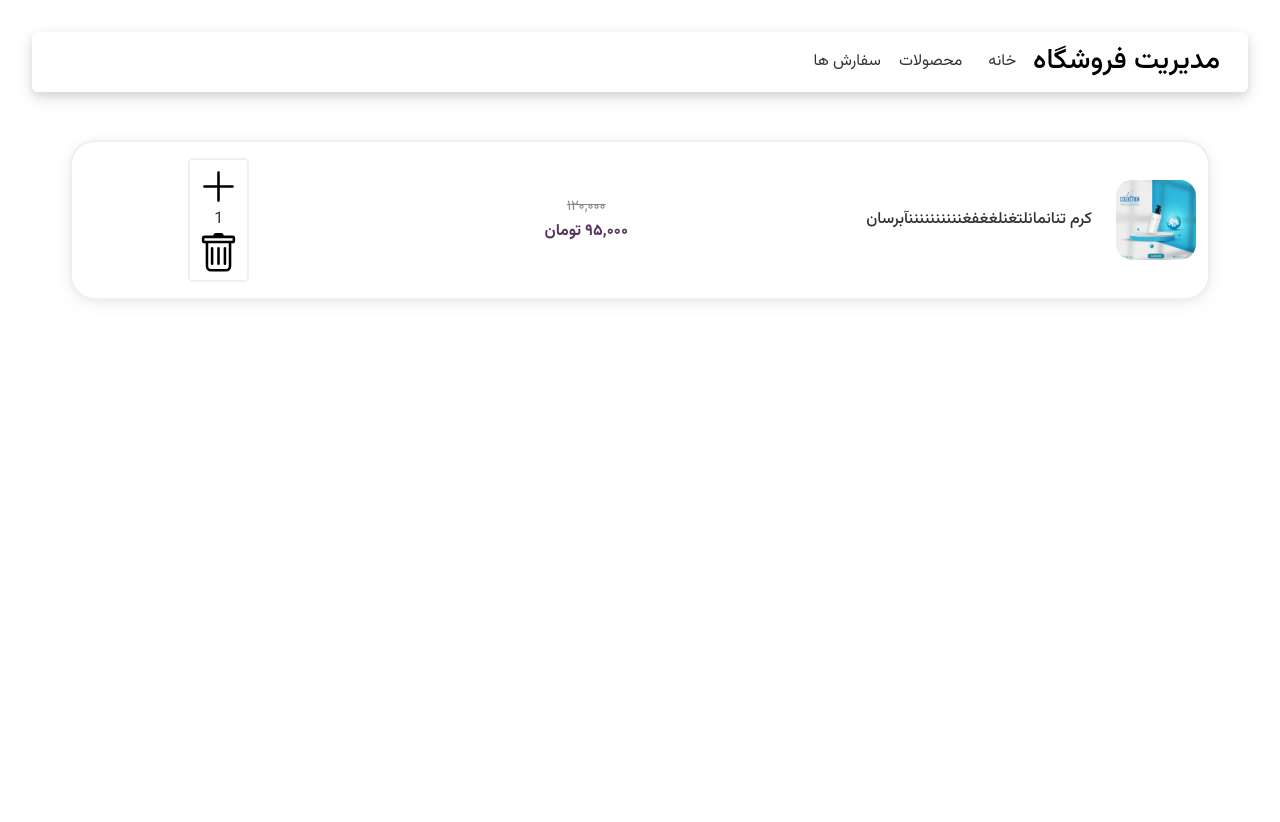
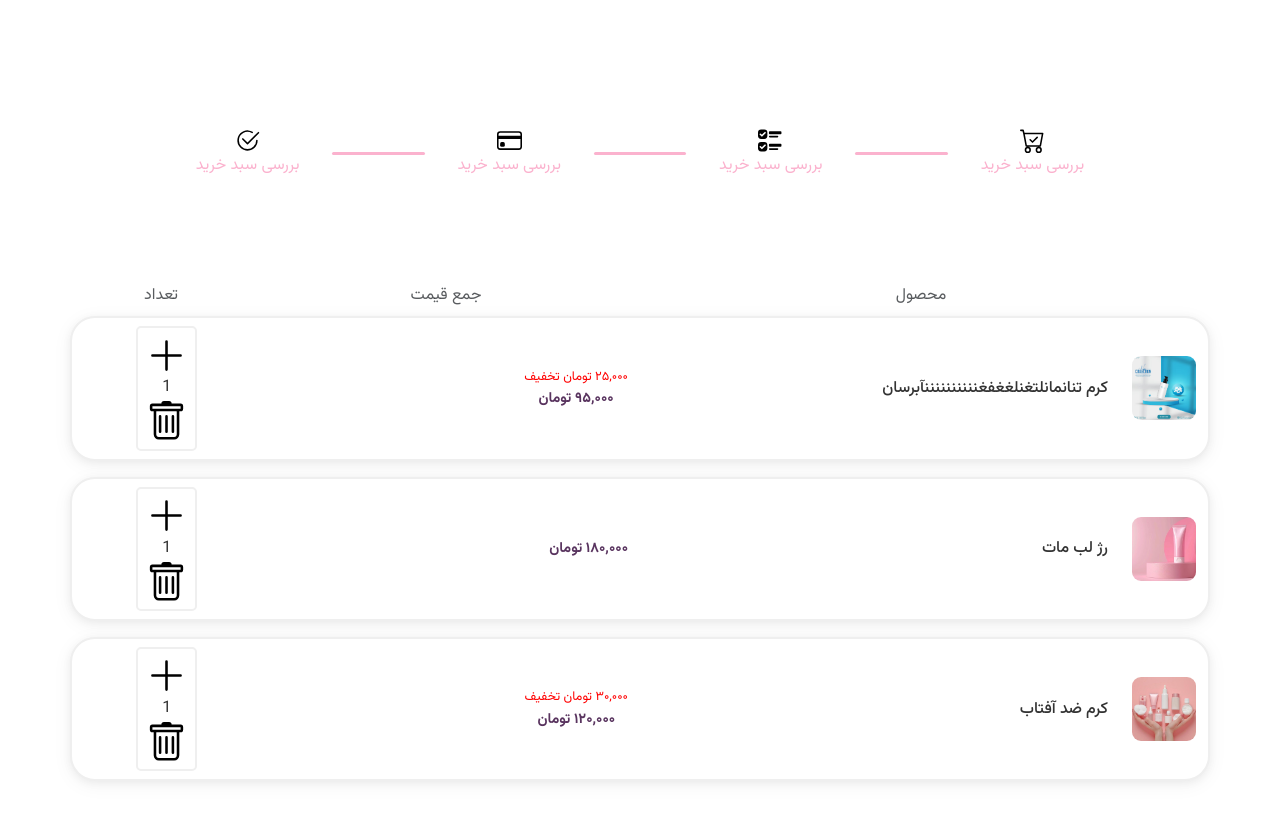
Before and after one commit to heliamazinani/bahar, a React (Vite) app in the folder online_Shop_Bahar/: page /checkout in a window 1280 px wide. Shown: the top 822 px of the page. Before the commit the page ends 800 px from the top, so only its background shows below. Built offline with nearby package versions, Linux system fonts and the light colour scheme.

Commit message:
order layout

```diff
--- a/online_Shop_Bahar/src/components/SelectedProduct/Selected.css
+++ b/online_Shop_Bahar/src/components/SelectedProduct/Selected.css
@@ -1,24 +1,67 @@
 .selectedProduct {
   border: rgb(239, 239, 239) 2px solid;
   border-radius: 25px;
-  padding: 1rem;
+  padding: 0.5rem;
   background-color: white;
   box-shadow: 0 2px 8px 0 rgba(0, 0, 0, 0.05), 0 4px 20px 0 rgba(0, 0, 0, 0.05);
 }
-.productImage {
-  width: 10vh;
-  border-radius: 16px;
+.productImage0 {
+  width: 100%;
+  height: 100%;
+  object-fit: cover;
+  border-radius: 9px;
+  transition: transform 0.3s ease;
 }
-.total-price{
+.image-wrapper0 {
+  position: relative;
+  height: 8vh;
+  width: 8vh;
+  aspect-ratio: 1 / 1;
+  overflow: hidden;
+}
+
+.total-price {
   display: flex;
   flex-wrap: wrap;
   justify-content: space-between;
 }
+.productName {
+  text-overflow: ellipsis;
+  overflow: hidden;
+  white-space: nowrap;
+}
+.price-section {
+  display: flex;
+  flex-direction: column;
+  align-items: center;
+  justify-content: center;
+  min-height: 40px;
+}
+
+.discount {
+  color: red;
+  font-size: 0.8rem;
+  min-height: 18px;
+}
+
+.tprice {
+  color: #59345f;
+  font-weight: bold;
+  font-size: 0.9rem;
+}
+/* .count{
+  display: flex;
+  align-items: center;
+  flex-direction: column;
+} */
 .productCount {
   border: rgb(239, 239, 239) 2px solid;
   padding: 0.4rem 0.5rem;
   border-radius: 5px;
-  display: inline;
+  display: block;
+
+
+
 }
 .productCount p {
   padding: 0.4rem 0.5rem;
@@ -26,7 +69,6 @@
   margin-right: 0.5rem;
   display: inline;
 }
-.count-icon:hover{
-    color: var(--primary-color);
-
+.count-icon:hover {
+  color: var(--primary-color);
 }
--- a/online_Shop_Bahar/src/components/SelectedProduct/SelectedProduct.jsx
+++ b/online_Shop_Bahar/src/components/SelectedProduct/SelectedProduct.jsx
@@ -17,17 +17,24 @@ const toFarsiNumber = (number) => {
 
 function SelectedProduct({ product }) {
   const [count, setCount] = useState(1);
+  const price = product.newPrice || product.price || 0;
+  const total = Number(price) * Number(count);
+  const formattedTotal = total.toLocaleString();
+  const discount =( product.price - product.newPrice) * Number(count);
+
   if (!count) {
     return <></>;
   }
   return (
     <>
-      <Container dir="rtl" className="selectedProduct mt-5">
+      <Container dir="rtl" className="selectedProduct mb-3 ">
         <Row className="align-items-center">
           <Col lg={6} md={12}>
             <div className="d-flex align-items-center ">
-              <img src={product.image} className="productImage" alt="" />
-              <h6 className="mb-0 me-4">{product.name}</h6>
+              <div className="image-wrapper0">
+                <img src={product.image} className="productImage0" alt="" />
+              </div>
+              <h6 className="productName mb-0 me-4">{product.name}</h6>
             </div>
             <hr className="d-lg-none" />
           </Col>
@@ -36,23 +43,20 @@ function SelectedProduct({ product }) {
               <p className=" d-lg-none">جمع قیمت:</p>
               <div className="price-section">
                 {product.onSale && (
-                  <span className="old-price">
-                    {toFarsiNumber(product.price.toLocaleString())}
+                  <span className="discount">
+                    {toFarsiNumber(discount.toLocaleString())} تومان تخفیف
                   </span>
                 )}
-                <span className="price">
-                  {toFarsiNumber(
-                    (product.newPrice || product.price).toLocaleString()
-                  )}{" "}
-                  تومان
+                <span className="tprice">
+                  {toFarsiNumber(formattedTotal)} تومان
                 </span>
               </div>
             </div>
           </Col>
-          <Col lg={2} md={6}>
+          <Col className="count" lg={2} md={6}>
             <div className="total-price mt-md-3 mt-sm-3 mt-3 mt-lg-0">
               <p className=" d-lg-none">تعداد:</p>
-              <div className="productCount">
+              <div className="productCount m-lg-auto ">
                 <PlusLg
                   className="count-icon"
                   onClick={() => {
--- a/online_Shop_Bahar/src/index.css
+++ b/online_Shop_Bahar/src/index.css
@@ -6,10 +6,10 @@
   font-weight: 700;
   font-style: normal;
 }
-:root{
-    --primary-color: #fbb2ce;
-    --secondry-color: #ffd8ed;
-    --active-color: #f28eb8;
+:root {
+  --primary-color: #fbb2ce;
+  --secondry-color: #ffd8ed;
+  --active-color: #f28eb8;
 }
 html {
   scroll-behavior: smooth;
@@ -99,6 +99,26 @@ a:active {
   width: 100%;
   height: 70vh;
 }
+.flexWrapper {
+  display: flex;
+  flex-direction: column;
+  align-items: center;
+  justify-content: center;
+  color: var(--primary-color);
+  height: 100%;
+}
+
+.divider {
+  width: 10%;
+  background-color: var(--primary-color);
+  border-radius: 5px;
+  height: 0.2rem;
+  margin: 0 15px;
+}
+.divider::after,
+.divider::before {
+  display: none;
+}
 
 /* Large and down (below 992px) */
 @media (max-width: 992px) {
--- a/online_Shop_Bahar/src/layouts/OrderLayout.jsx
+++ b/online_Shop_Bahar/src/layouts/OrderLayout.jsx
@@ -1,10 +1,48 @@
 import React from "react";
 import AdminNav from "../components/AdminNav/AdminNav";
+import { Container, Col, Row } from "react-bootstrap";
+import {
+  CartCheck,
+  UiChecks,
+  CreditCard,
+  Check2Circle,
+} from "react-bootstrap-icons";
 
-export default function AdminLayout({ children }) {
+export default function OrderLayout({ children }) {
   return (
     <>
-      <AdminNav />
+      <Container dir="rtl">
+        <Row className="align-items-center p-5 m-lg-5">
+          <Col className="d-lg-flex justify-content-center p-0">
+            <div className="flexWrapper">
+              <CartCheck size={25} />
+              <p className="m-0  d-none d-lg-flex  d-none d-lg-flex">بررسی سبد خرید</p>
+            </div>
+          </Col>
+          <div className="divider" />
+          <Col className="d-flex justify-content-center p-0">
+            <div className="flexWrapper">
+              <UiChecks size={25} />
+              <p className="m-0  d-none d-lg-flex">بررسی سبد خرید</p>
+            </div>
+          </Col>
+          <div className="divider" />
+          <Col className="d-flex justify-content-center p-0">
+            <div className="flexWrapper">
+              <CreditCard size={25} sizeLg={80} />
+              <p className="m-0  d-none d-lg-flex">بررسی سبد خرید</p>
+            </div>
+          </Col>
+          <div className="divider" />
+          <Col className="d-flex justify-content-center p-0">
+            <div className="flexWrapper">
+              <Check2Circle size={25} />
+              <p className="m-0  d-none d-lg-flex">بررسی سبد خرید</p>
+            </div>
+          </Col>
+        </Row>
+      </Container>
+
       <div className="admin-layout">{children}</div>
     </>
   );
--- a/online_Shop_Bahar/src/pages/CheckoutPage/CheckoutPage.jsx
+++ b/online_Shop_Bahar/src/pages/CheckoutPage/CheckoutPage.jsx
@@ -1,8 +1,31 @@
 import SelectedProduct from "../../components/SelectedProduct/SelectedProduct";
 import { products } from "../../DummyData/Products";
+import { Container, Col, Row } from "react-bootstrap";
 function CheckoutPage(){
     const product = products[0];
-    return <SelectedProduct product={product} />;
+    return (
+      <>
+        {" "}
+        <Container dir="rtl" className="d-lg-block d-none mt-5 p-2 pe-3">
+          {" "}
+          <Row className="align-items-center">
+            <Col className="text-muted" lg={6} md={12}>
+              محصول
+            </Col>
+            <Col className="text-muted" lg={4} md={6}>
+              جمع قیمت
+            </Col>
+            <Col className="text-muted" lg={2} md={6}>
+              تعداد
+            </Col>
+          </Row>
+        </Container>
+        <SelectedProduct product={product} />
+        <SelectedProduct product={products[1]} />
+        <SelectedProduct product={products[6]} />
+      </>
+    );
+
 }
 
 export default CheckoutPage;
```
Also changed, not shown: online_Shop_Bahar/src/components/ProductCard/ProductCard.css (+0 -213 lines).
